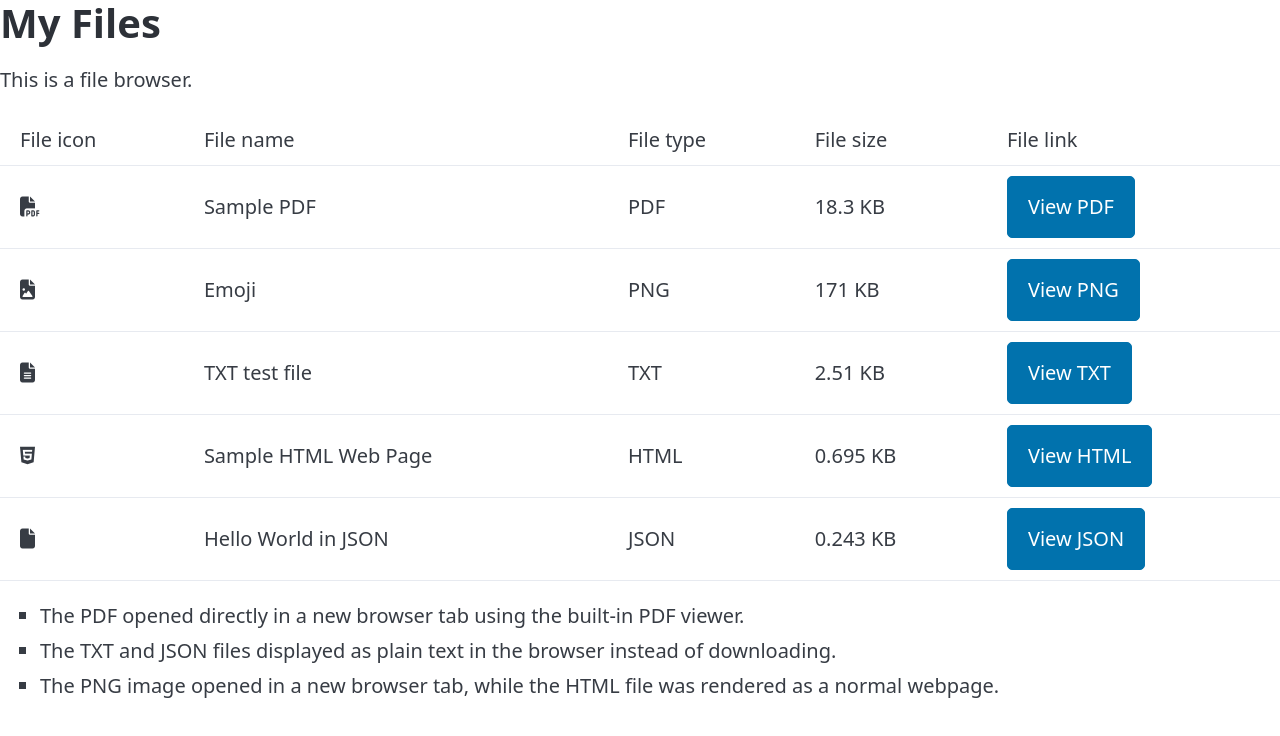
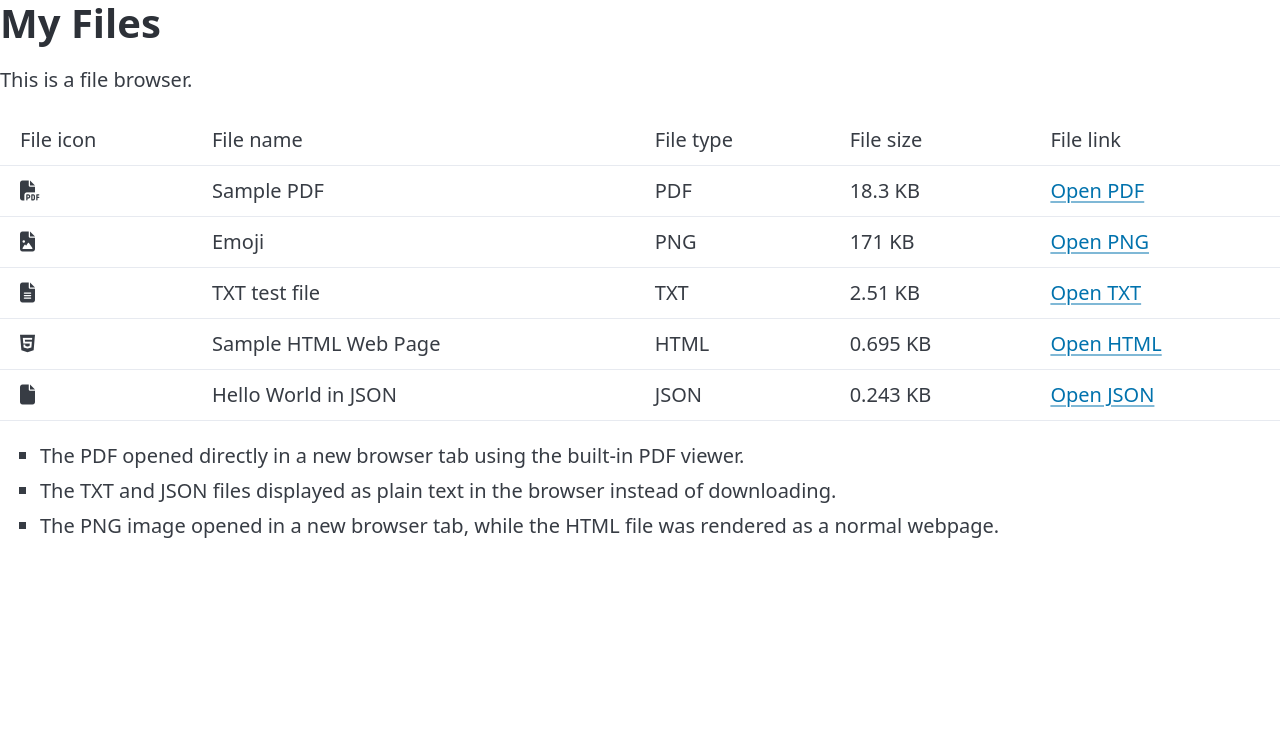
Before and after one commit to aritazaman/file-browser, a plain HTML site: page index.html in a window 1280 px wide. Drawn offline with nearby package versions, Linux system fonts and the light colour scheme.

Commit message:
open files

```diff
--- a/index.html
+++ b/index.html
@@ -27,8 +27,7 @@
             <td>18.3 KB</td>
             <td>
                 <a href="assets/samplePDF.pdf" target="_blank">
-                    <button>View PDF</button>
-                </a>
+                Open PDF</a>
             </td>
         </tr>
 
@@ -39,8 +38,7 @@
             <td>171 KB</td>
             <td>
                 <a href="assets/emoji.png" target="_blank">
-                    <button>View PNG</button>
-                </a>
+                Open PNG</a>
             </td>
         </tr>
 
@@ -51,8 +49,7 @@
             <td>2.51 KB</td>
             <td>
                 <a href="assets/sampleTXT.txt" target="_blank">
-                    <button>View TXT</button>
-                </a>
+                Open TXT</a>
             </td>
         </tr>
 
@@ -63,8 +60,7 @@
             <td>0.695 KB</td>
             <td>
                 <a href="assets/sample.html" target="_blank">
-                    <button>View HTML</button>
-                </a>
+                Open HTML</a>
             </td>
         </tr>
 
@@ -75,8 +71,7 @@
             <td>0.243 KB</td>
             <td>
                 <a href="assets/hello.json" target="_blank">
-                    <button>View JSON</button>
-                </a>
+                Open JSON</a>
             </td>
         </tr>
     </table>
```
